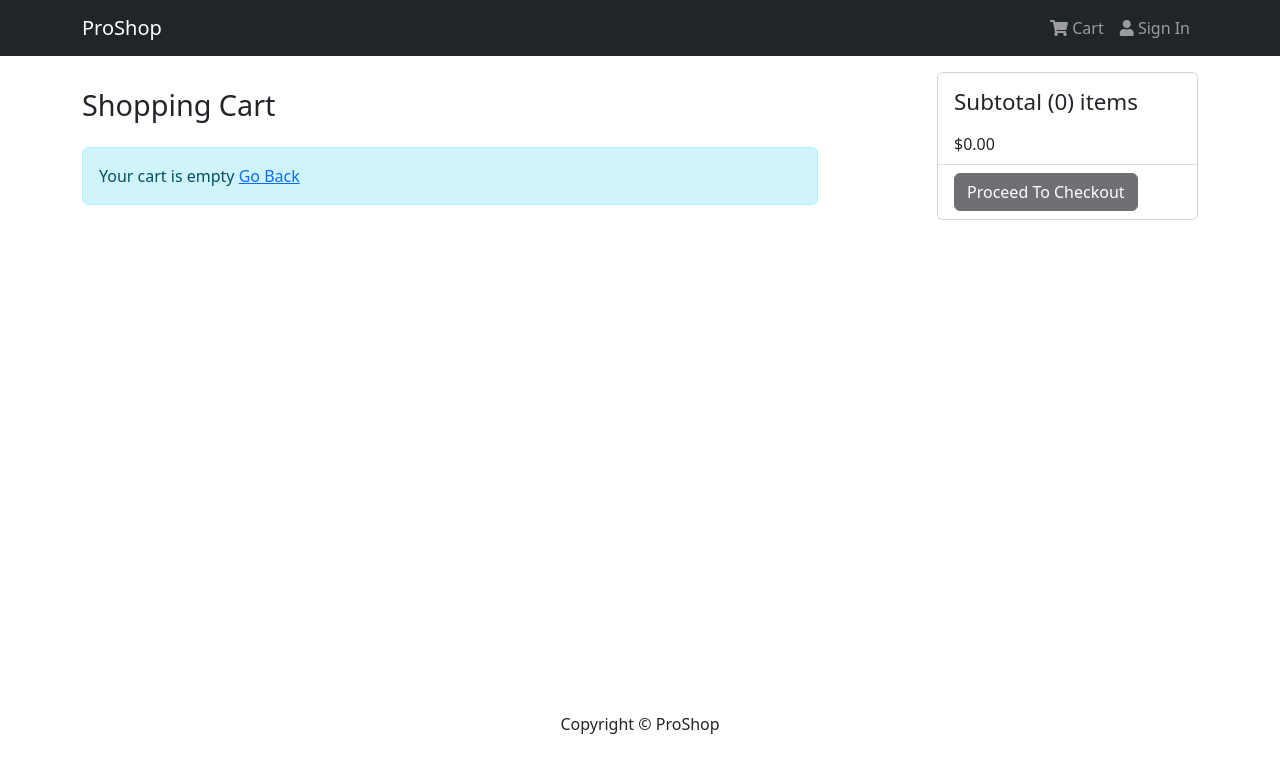
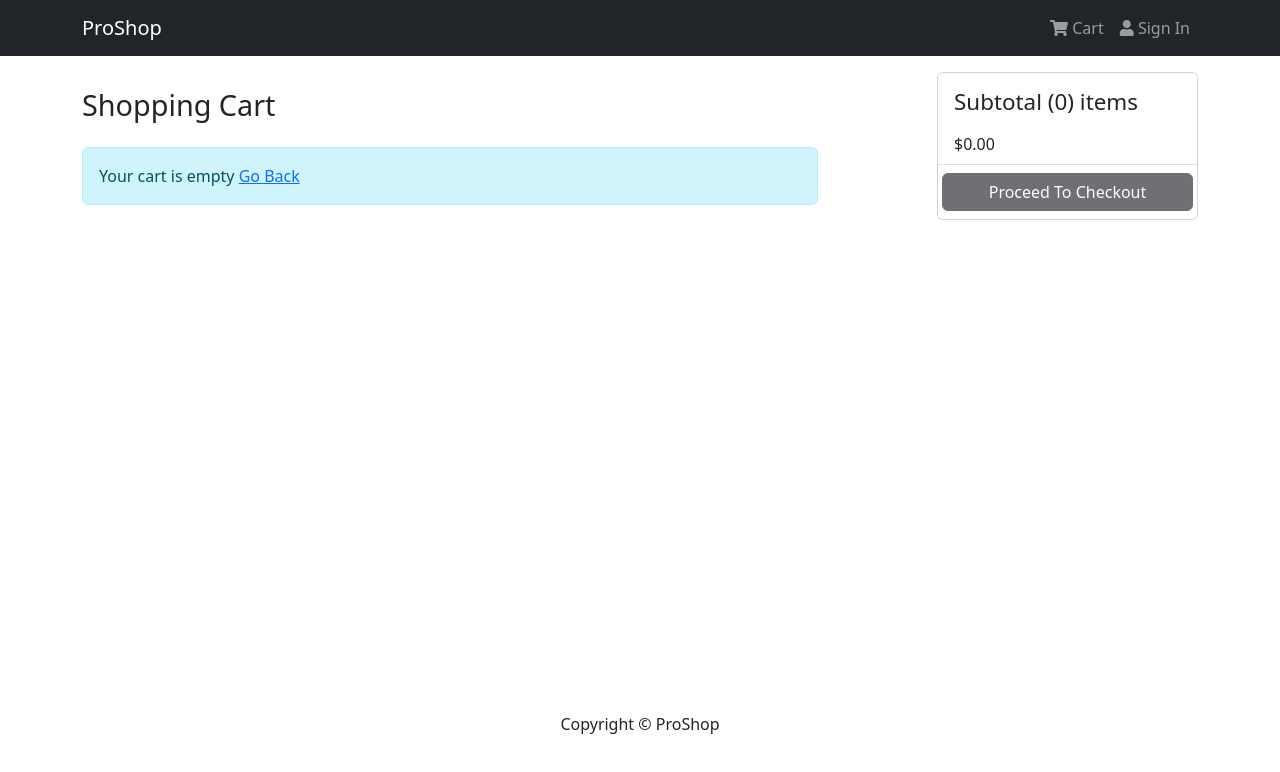
Before and after one commit to siavash-sattari/proshop, a React (Create React App) app in the folder frontend/: page /cart in a window 1280 px wide. Shown: the top 772 px of the page. Built offline with nearby package versions, Linux system fonts and the light colour scheme.

Commit message:
fix : add to cart product - improve : style

```diff
--- a/frontend/src/screens/CartScreen.jsx
+++ b/frontend/src/screens/CartScreen.jsx
@@ -79,9 +79,11 @@
               {cartItems.reduce((acc, item) => acc + item.qty * item.price, 0).toFixed(2)}
             </ListGroup.Item>
             <ListGroup.Item>
-              <Button type='button' className='btn-block btn-dark' disabled={cartItems.length === 0} onClick={checkoutHandler}>
-                Proceed To Checkout
-              </Button>
+              <Row>
+                <Button type='button' className='btn-block btn-dark' disabled={cartItems.length === 0} onClick={checkoutHandler}>
+                  Proceed To Checkout
+                </Button>
+              </Row>
             </ListGroup.Item>
           </ListGroup>
         </Card>
--- a/frontend/src/screens/ProductScreen.jsx
+++ b/frontend/src/screens/ProductScreen.jsx
@@ -23,14 +23,14 @@
   }, [dispatch, productID]);
 
   const addToCartHandler = () => {
-    navigate(`/cart`);
+    navigate(`/cart/${productID}?qty=${qty}`);
   };
 
   return (
     <>
-      <Link className='btn btn-light my-3' to='/'>
+      <Button className='btn btn-light my-3' onClick={() => navigate(-1)}>
         Go Back
-      </Link>
+      </Button>
       {loading ? (
         <Loader />
       ) : error ? (
```
